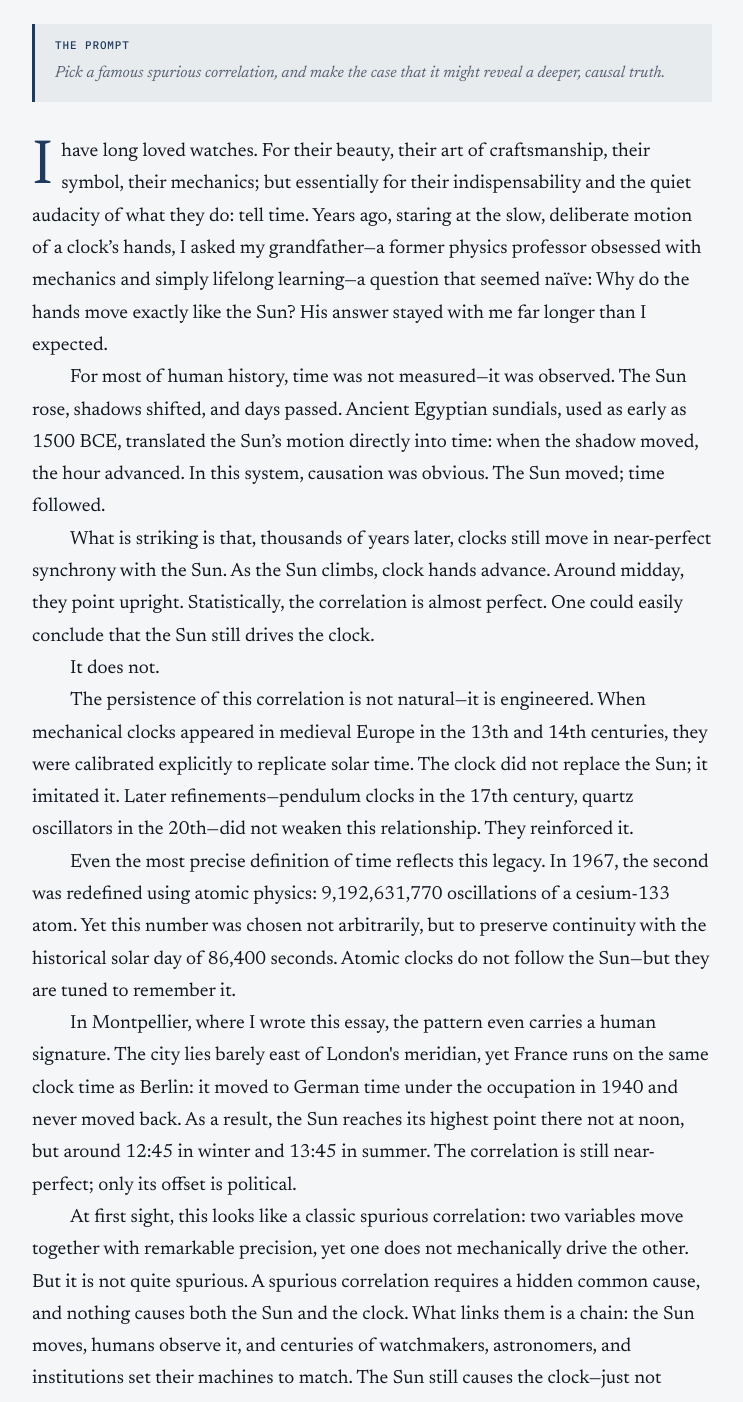
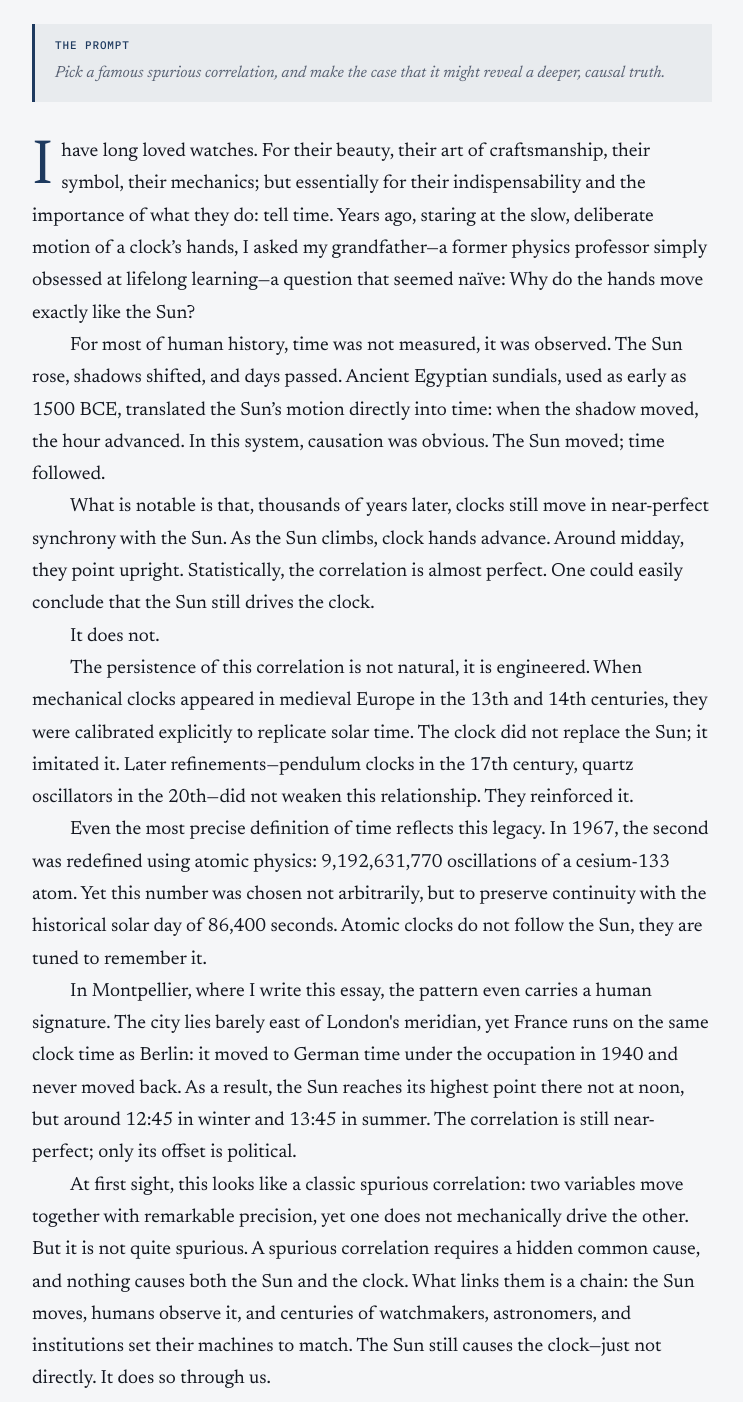
Before and after one commit to 2008MT/2008MT.github.io, a plain HTML site: page clocks.html in a window 1280 px wide. Shown: the part 380-1782 px from the top of the page, without its empty margins (268-1011 px from the left). Drawn offline with Linux system fonts and the light colour scheme.

Commit message:
Update clocks.html

```diff
--- a/clocks.html
+++ b/clocks.html
@@ -33,13 +33,13 @@
     </blockquote>
 
     <div class="body">
-      <p>I have long loved watches. For their beauty, their art of craftsmanship, their symbol, their mechanics; but essentially for their indispensability and the quiet audacity of what they do: tell time. Years ago, staring at the slow, deliberate motion of a clock’s hands, I asked my grandfather—a former physics professor obsessed with mechanics and simply lifelong learning—a question that seemed naïve: Why do the hands move exactly like the Sun? His answer stayed with me far longer than I expected.</p>
-      <p>For most of human history, time was not measured—it was observed. The Sun rose, shadows shifted, and days passed. Ancient Egyptian sundials, used as early as 1500 BCE, translated the Sun’s motion directly into time: when the shadow moved, the hour advanced. In this system, causation was obvious. The Sun moved; time followed.</p>
-      <p>What is striking is that, thousands of years later, clocks still move in near-perfect synchrony with the Sun. As the Sun climbs, clock hands advance. Around midday, they point upright. Statistically, the correlation is almost perfect. One could easily conclude that the Sun still drives the clock.</p>
+      <p>I have long loved watches. For their beauty, their art of craftsmanship, their symbol, their mechanics; but essentially for their indispensability and the importance of what they do: tell time. Years ago, staring at the slow, deliberate motion of a clock’s hands, I asked my grandfather—a former physics professor simply obsessed at lifelong learning—a question that seemed naïve: Why do the hands move exactly like the Sun?</p>
+      <p>For most of human history, time was not measured, it was observed. The Sun rose, shadows shifted, and days passed. Ancient Egyptian sundials, used as early as 1500 BCE, translated the Sun’s motion directly into time: when the shadow moved, the hour advanced. In this system, causation was obvious. The Sun moved; time followed.</p>
+      <p>What is notable is that, thousands of years later, clocks still move in near-perfect synchrony with the Sun. As the Sun climbs, clock hands advance. Around midday, they point upright. Statistically, the correlation is almost perfect. One could easily conclude that the Sun still drives the clock.</p>
       <p>It does not.</p>
-      <p>The persistence of this correlation is not natural—it is engineered. When mechanical clocks appeared in medieval Europe in the 13th and 14th centuries, they were calibrated explicitly to replicate solar time. The clock did not replace the Sun; it imitated it. Later refinements—pendulum clocks in the 17th century, quartz oscillators in the 20th—did not weaken this relationship. They reinforced it.</p>
-      <p>Even the most precise definition of time reflects this legacy. In 1967, the second was redefined using atomic physics: 9,192,631,770 oscillations of a cesium-133 atom. Yet this number was chosen not arbitrarily, but to preserve continuity with the historical solar day of 86,400 seconds. Atomic clocks do not follow the Sun—but they are tuned to remember it.</p>
-      <p>In Montpellier, where I wrote this essay, the pattern even carries a human signature. The city lies barely east of London's meridian, yet France runs on the same clock time as Berlin: it moved to German time under the occupation in 1940 and never moved back. As a result, the Sun reaches its highest point there not at noon, but around 12:45 in winter and 13:45 in summer. The correlation is still near-perfect; only its offset is political.</p>
+      <p>The persistence of this correlation is not natural, it is engineered. When mechanical clocks appeared in medieval Europe in the 13th and 14th centuries, they were calibrated explicitly to replicate solar time. The clock did not replace the Sun; it imitated it. Later refinements—pendulum clocks in the 17th century, quartz oscillators in the 20th—did not weaken this relationship. They reinforced it.</p>
+      <p>Even the most precise definition of time reflects this legacy. In 1967, the second was redefined using atomic physics: 9,192,631,770 oscillations of a cesium-133 atom. Yet this number was chosen not arbitrarily, but to preserve continuity with the historical solar day of 86,400 seconds. Atomic clocks do not follow the Sun, they are tuned to remember it.</p>
+      <p>In Montpellier, where I write this essay, the pattern even carries a human signature. The city lies barely east of London's meridian, yet France runs on the same clock time as Berlin: it moved to German time under the occupation in 1940 and never moved back. As a result, the Sun reaches its highest point there not at noon, but around 12:45 in winter and 13:45 in summer. The correlation is still near-perfect; only its offset is political.</p>
       <p>At first sight, this looks like a classic spurious correlation: two variables move together with remarkable precision, yet one does not mechanically drive the other. But it is not quite spurious. A spurious correlation requires a hidden common cause, and nothing causes both the Sun and the clock. What links them is a chain: the Sun moves, humans observe it, and centuries of watchmakers, astronomers, and institutions set their machines to match. The Sun still causes the clock—just not directly. It does so through us.</p>
       <p>The lesson extends far beyond horology. In finance, some of the most striking regularities are designed rather than discovered. For decades, a stock added to the S&amp;P 500 tended to jump on the announcement, even though nothing about the company had changed: index funds, bound by their own rules, simply had to buy it. The cause was not the company, but the design of the market around it. The danger lies in mistaking such patterns for laws of nature, when the true driver may be structural design: incentives, expectations, regulations, or models themselves shaping behavior.</p>
       <p>The clock teaches restraint. Correlation can persist long after the direct cause is gone. Patterns may survive not because nature enforces them, but because humans choose to maintain them.</p>
```
